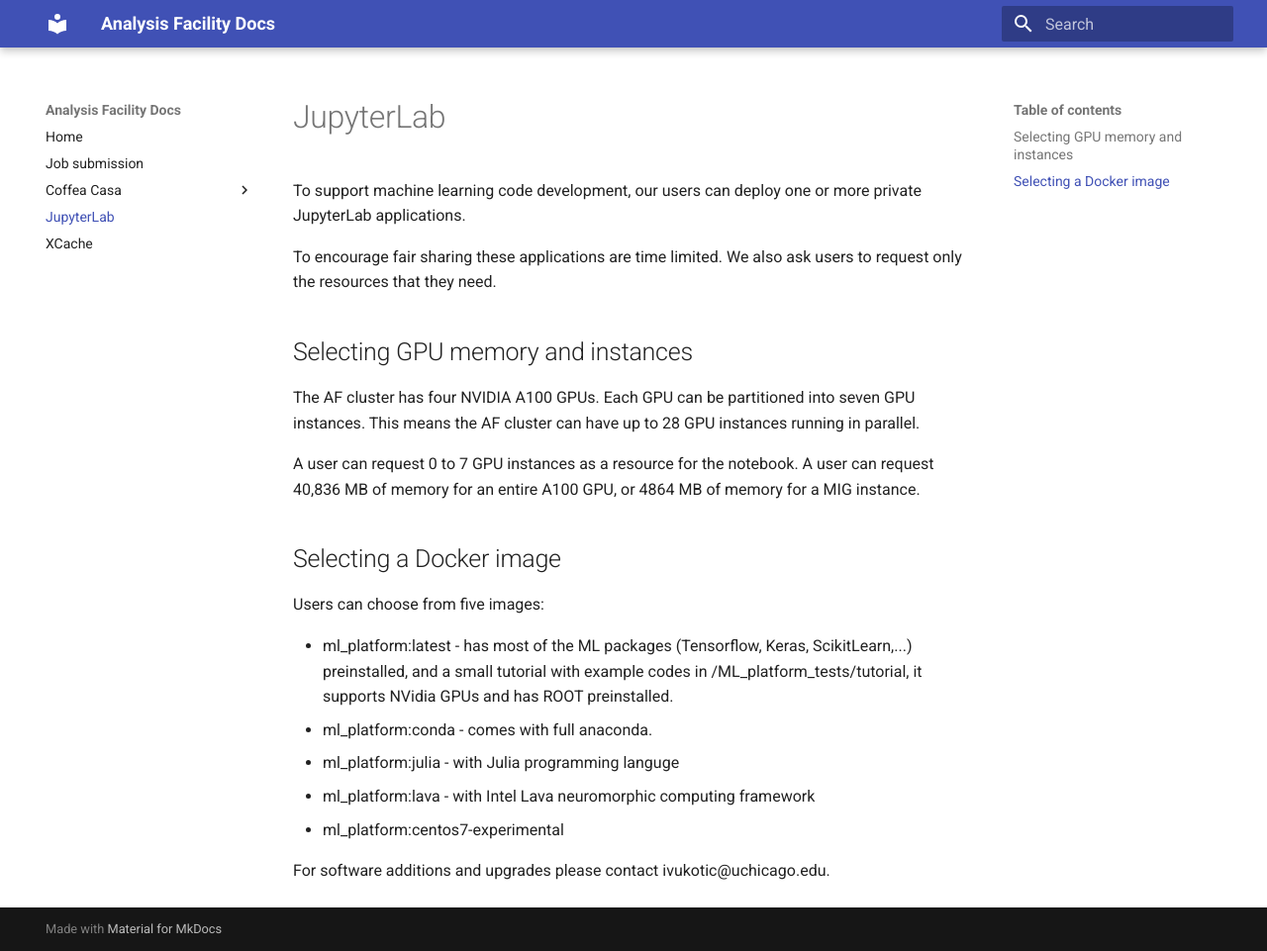
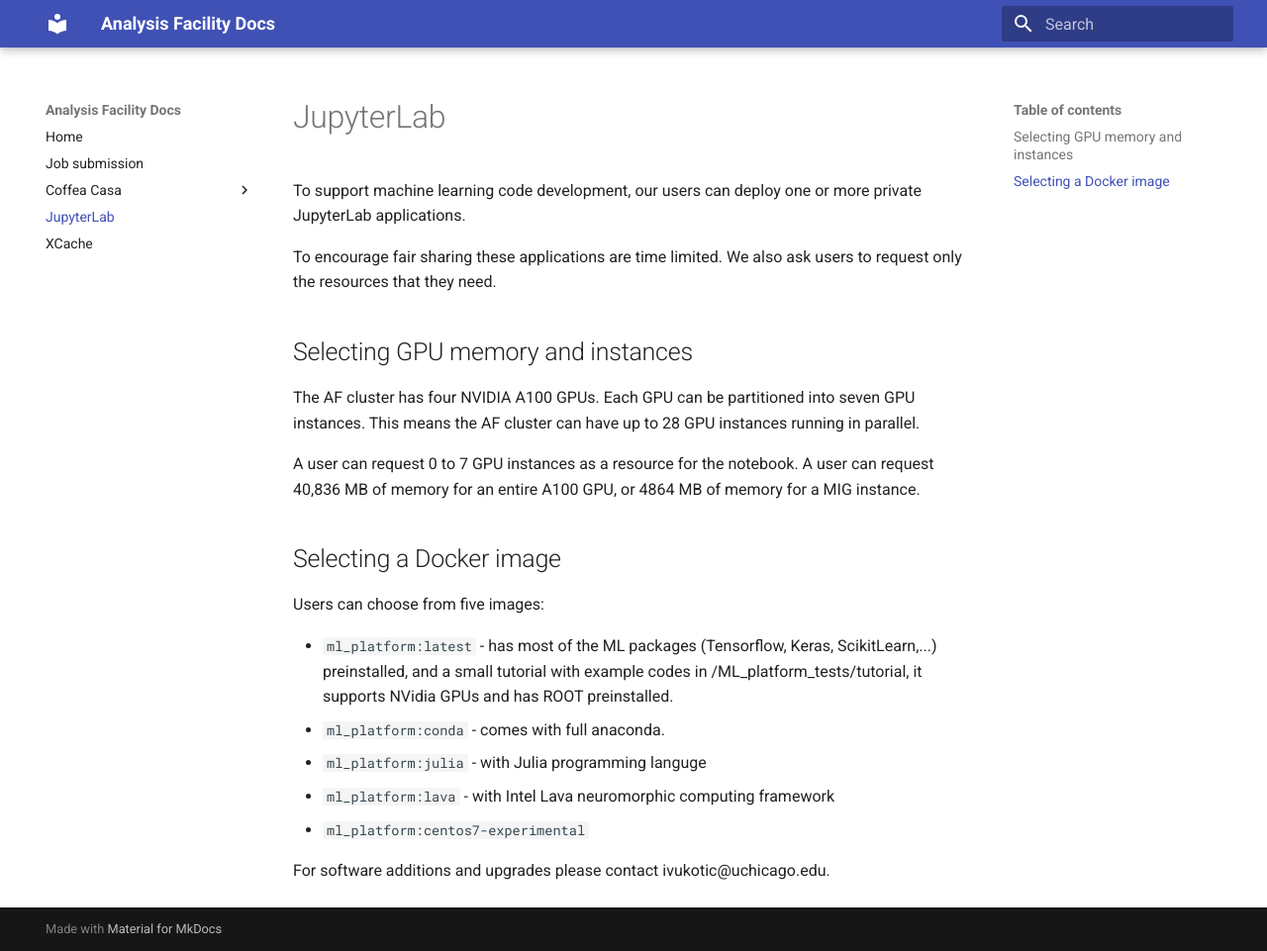
Before and after one commit to maniaclab/af-docs, an MkDocs documentation site: the page built from docs/ml_platform.md, in a window 1280 px wide and 961 px high. Shown: the whole window at 99% size. Built offline with MkDocs 1.6.1 and Material for MkDocs 9.7.7, drawn with Linux system fonts in a browser that asks for light colours.

Commit message:
style: Render Docker image names in backticks for readability
* Format the Docker image names in code style with backticks to provide
  some contrast between the names and the explanatory snippet making it
  somewhat easier to read.

```diff
--- a/docs/ml_platform.md
+++ b/docs/ml_platform.md
@@ -14,10 +14,10 @@ A user can request 0 to 7 GPU instances as a resource for the notebook. A user c
 
 Users can choose from five images:
 
-* ml_platform:latest -  has most of the ML packages (Tensorflow, Keras, ScikitLearn,...) preinstalled, and a small tutorial with example codes in /ML_platform_tests/tutorial, it supports NVidia GPUs and has ROOT preinstalled.
-* ml_platform:conda - comes with full anaconda.
-* ml_platform:julia - with Julia programming languge
-* ml_platform:lava - with Intel Lava neuromorphic computing framework
-* ml_platform:centos7-experimental
+* `ml_platform:latest` -  has most of the ML packages (Tensorflow, Keras, ScikitLearn,...) preinstalled, and a small tutorial with example codes in /ML_platform_tests/tutorial, it supports NVidia GPUs and has ROOT preinstalled.
+* `ml_platform:conda` - comes with full anaconda.
+* `ml_platform:julia` - with Julia programming languge
+* `ml_platform:lava` - with Intel Lava neuromorphic computing framework
+* `ml_platform:centos7-experimental`
 
 For software additions and upgrades please contact ivukotic@uchicago.edu.
```
